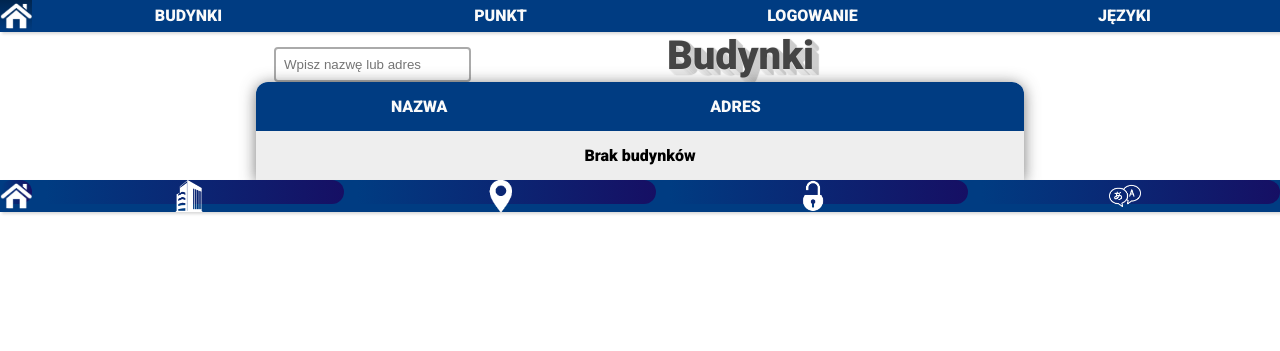
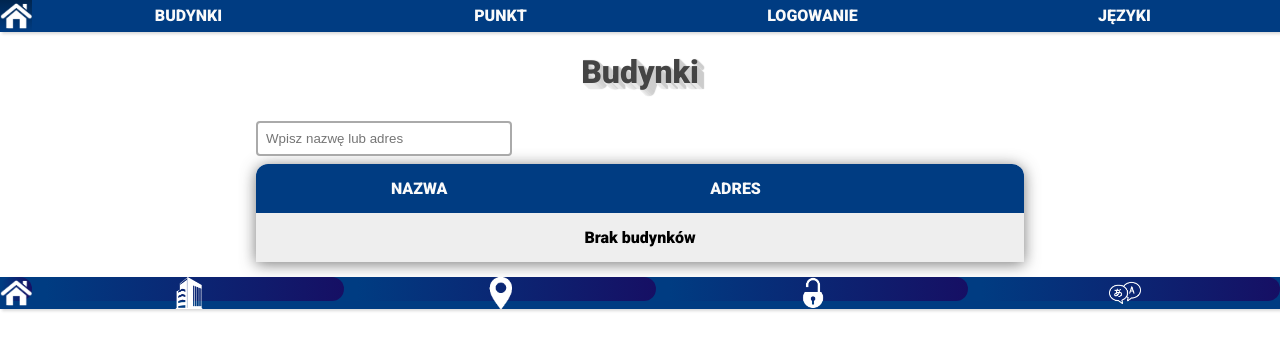
Before and after one commit to PRz-IO/p02-g02-planprz-p02-g02-planprz, a Django app: template PRzMapa/myapp/templates/budynki.html in a window 1280 px wide. Shown: the top 351 px of the page. Run offline with Django 3.2, Linux system fonts and the light colour scheme; the template is opened without the code that fills it, so the values that code supplies are empty.

Commit message:
Poprawki rozmieszczenia elementow

```diff
--- a/PRzMapa/myapp/static/budynki.css
+++ b/PRzMapa/myapp/static/budynki.css
@@ -3,57 +3,37 @@
 }
 
 .kontenerBudynki h1{
-    font-size:2.5em;
-    padding: auto;
-}
-.kontenerBudynki h1,form{
-    display:inline;
-}
-
-.kontenerBudynki #szukaj {
-    position: relative;
-    left:-15%;
-    border: 2px solid #aaa;
-    border-radius: 4px;
-    outline:none;
-    padding: 8px;
-    box-sizing:border-box;
-    transition:0.3s;
-}
-
-#liniaGorna{
-    position: relative;
-    top: 5%;
+    text-align: center;
+    margin-left: auto;
+    margin-right: auto;
     width: 100%;
-    text-align: center;
     color: #444444;
     background: #FFFFFF;
     text-shadow: 1px 0px 1px #CCCCCC, 0px 1px 1px #EEEEEE, 2px 1px 1px #CCCCCC, 1px 2px 1px #EEEEEE, 3px 2px 1px #CCCCCC, 2px 3px 1px #EEEEEE, 4px 3px 1px #CCCCCC, 3px 4px 1px #EEEEEE, 5px 4px 1px #CCCCCC, 4px 5px 1px #EEEEEE, 6px 5px 1px #CCCCCC, 5px 6px 1px #EEEEEE, 7px 6px 1px #CCCCCC;
 }
 
 .kontenerBudynki #pierwsza {
-    top:20%
+    top:20%;
+    margin-bottom: 30px;
 }
 
 .kontenerBudynki #druga {
-    top:50%
+    top:50%;
 }
 .kontenerBudynki #nagłówek {
     background-color: #02244b;
 }
 
 .kontenerBudynki table {
-    position: relative;
-    z-index: 2;
-    left: 50%;
-    top: 40%;
-    transform: translate(-50%,0%);
+    margin-left: auto;
+    margin-right: auto;
     width: 60%;
     border-collapse: collapse;
     border-spacing: 0;
     box-shadow: 0 2px 15px rgba(64,64,64,.7);
     border-radius: 12px 12px 0 0;
     overflow: hidden;
+    margin-bottom: 15px;
 }
 
 .kontenerBudynki th,td {
@@ -94,7 +74,18 @@
     background: linear-gradient(90deg, rgba(0,60,130,1) 4%, rgba(22,15,100,1) 100%, rgba(0,212,255,1) 100%);
 }
 
-
+.kontenerBudynki #szukaj {
+    margin-left: auto;
+    margin-right: auto;
+    width: 20%;
+    border: 2px solid #aaa;
+    border-radius: 4px;
+    margin: 8px 20%;
+    outline:none;
+    padding: 8px;
+    box-sizing:border-box;
+    transition:0.3s;
+}
 
 .kontenerBudynki #szukaj:focus {
 
--- a/PRzMapa/myapp/templates/budynki.html
+++ b/PRzMapa/myapp/templates/budynki.html
@@ -9,10 +9,10 @@
 
 <div class="kontenerBudynki">
     <div id="liniaGorna">
+        <h1>Budynki</h1>
         <form action="{%url 'budynki' %}" method="get">
-        <input type="text" id="szukaj" name="q" placeholder="Wpisz nazwę lub adres">
+        <input type="text" id="szukaj" name="q" placeholder="Wpisz nazwę lub adres" autocomplete="off">
         </form>
-        <h1>Budynki</h1>
     </div>
     <div id="tabelka">
         <table>
```
